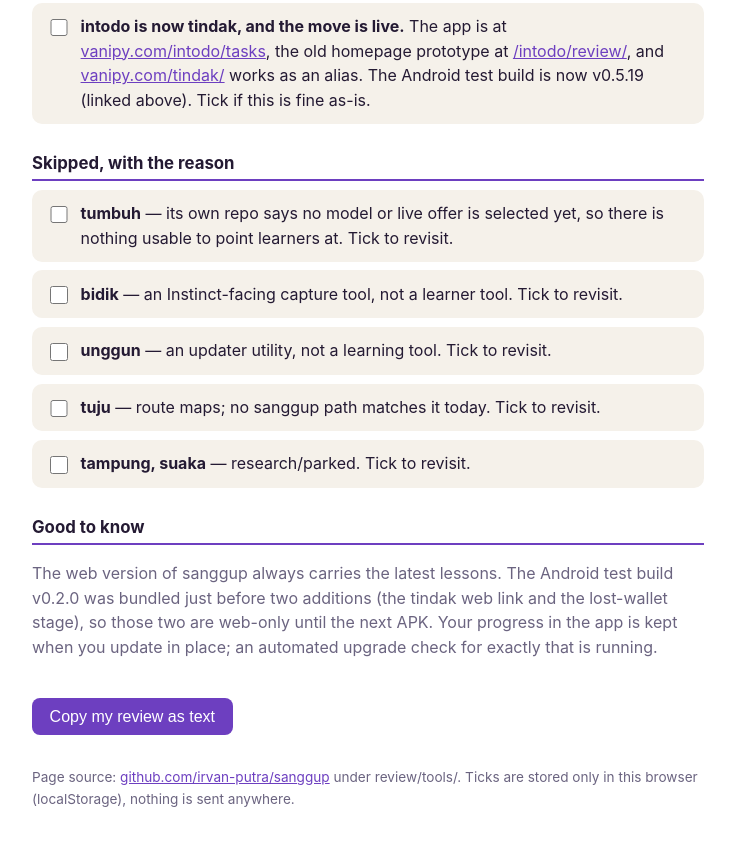
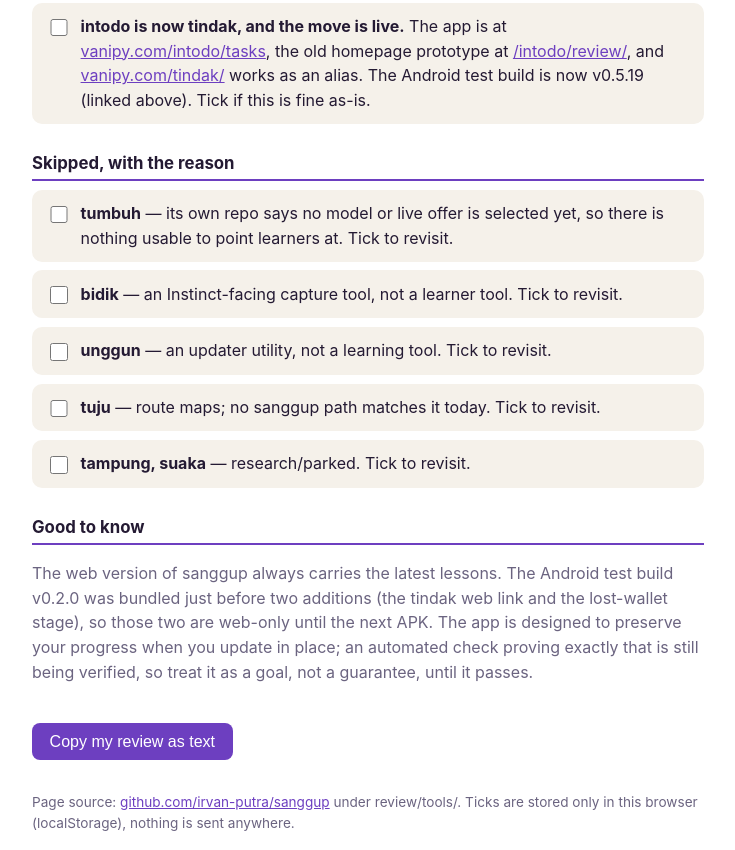
Before and after one commit to irvan-putra/sanggup, a website: page review/tools/index.html in a window 1280 px wide. Shown: the part 1208-2058 px from the top of the page, without its empty margins (272-1007 px from the left). Before the commit the page ends 2034 px from the top, so only its background shows below. Drawn offline with Linux system fonts and the light colour scheme.

Commit message:
Checklist: progress retention is a design goal under verification, not a guarantee

```diff
--- a/review/tools/index.html
+++ b/review/tools/index.html
@@ -105,7 +105,7 @@
   <div class="card"><label><input type="checkbox" data-k="s5"><span><strong>tampung, suaka</strong> &mdash; research/parked. Tick to revisit.</div></label></div>
 
   <h2>Good to know</h2>
-  <p class="muted">The web version of sanggup always carries the latest lessons. The Android test build v0.2.0 was bundled just before two additions (the tindak web link and the lost-wallet stage), so those two are web-only until the next APK. Your progress in the app is kept when you update in place; an automated upgrade check for exactly that is running.</p>
+  <p class="muted">The web version of sanggup always carries the latest lessons. The Android test build v0.2.0 was bundled just before two additions (the tindak web link and the lost-wallet stage), so those two are web-only until the next APK. The app is designed to preserve your progress when you update in place; an automated check proving exactly that is still being verified, so treat it as a goal, not a guarantee, until it passes.</p>
 
   <button class="copy" id="copy-btn">Copy my review as text</button><span id="copy-note"></span>
 
```
